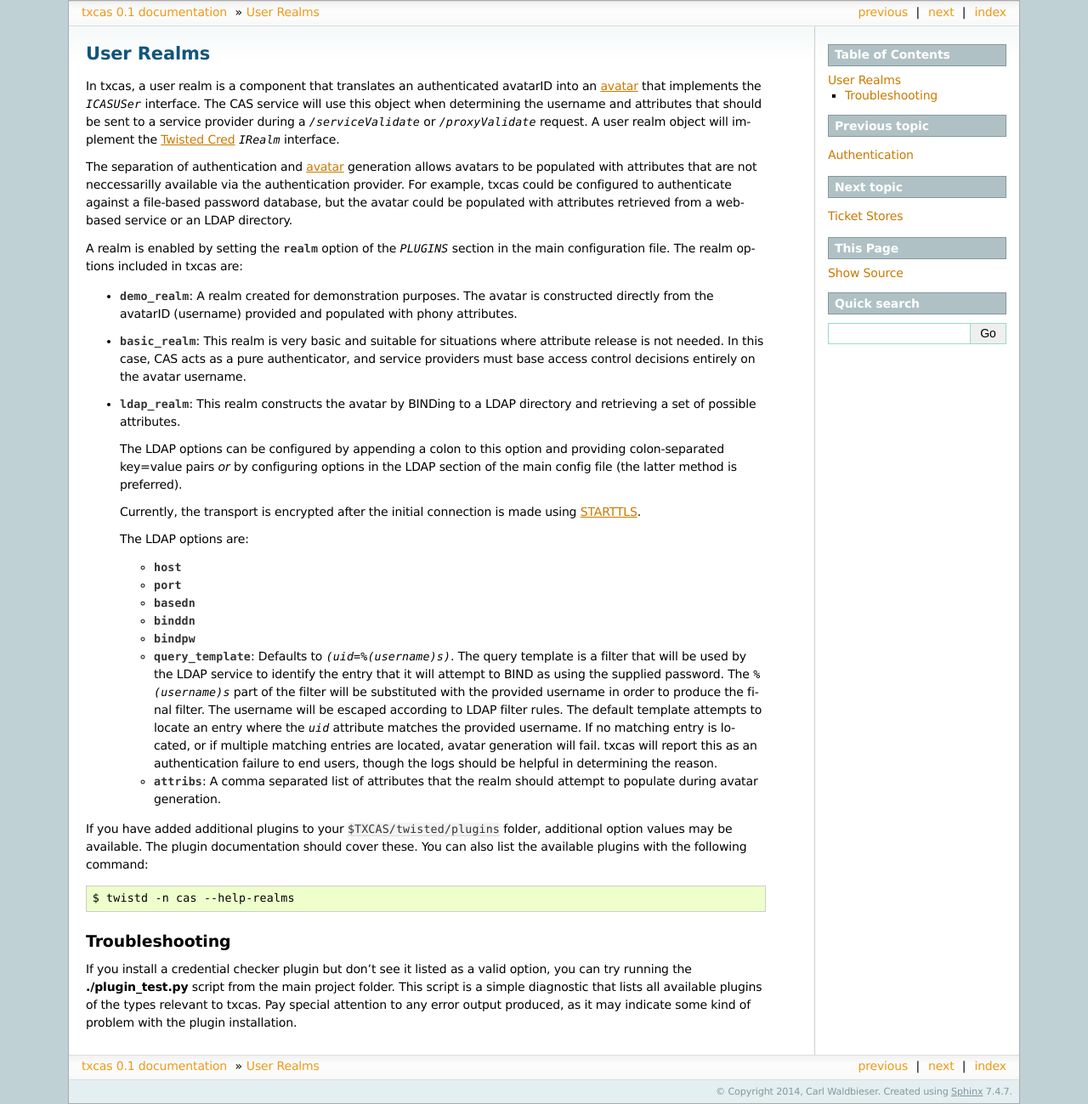
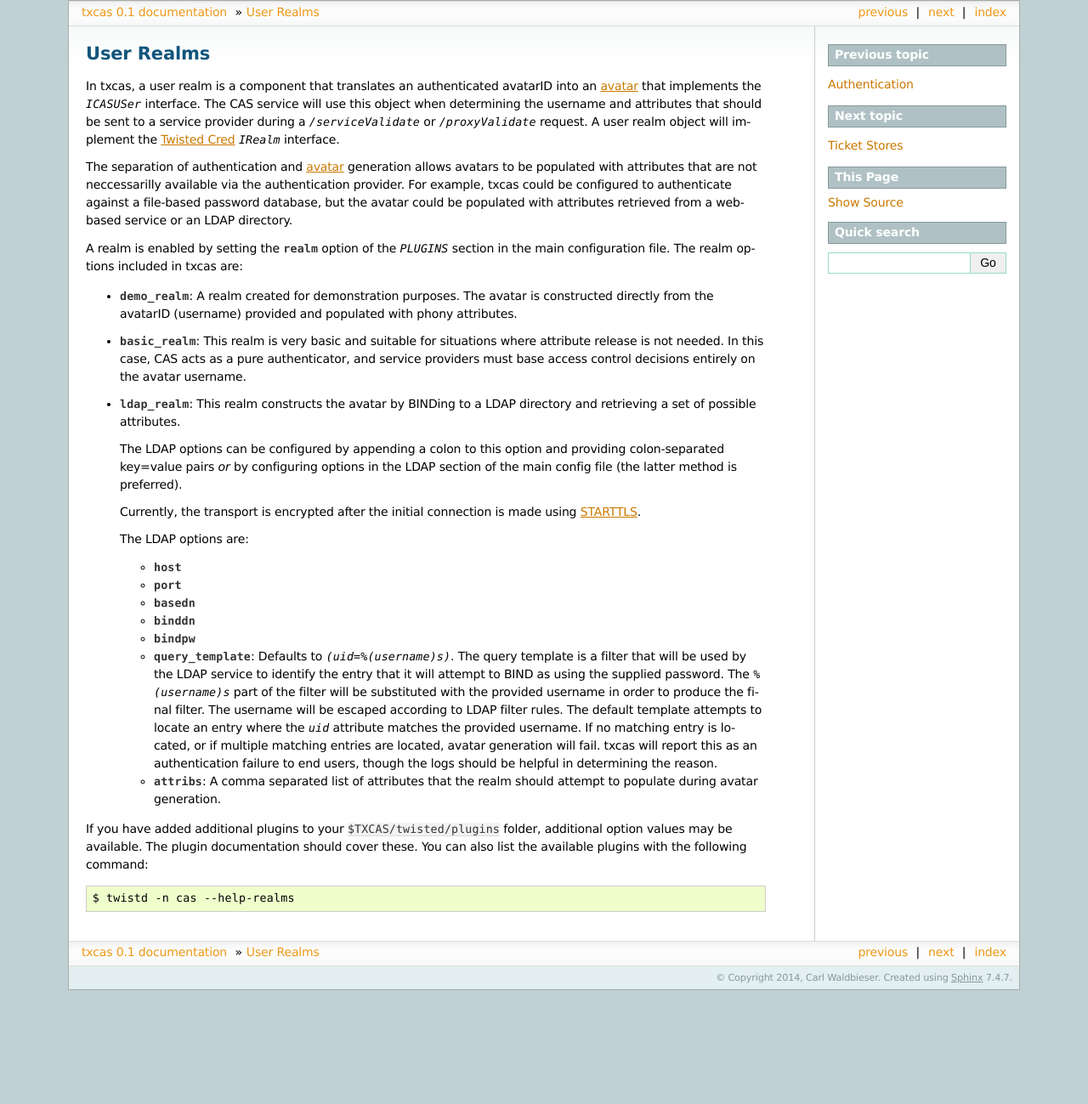
Before and after one commit to cwaldbieser/txcas, a Sphinx documentation site: the page built from docs/user_realms.rst, in a window 1280 px wide. Shown: the whole page at 85% size. Built offline with Sphinx 7.4.7, drawn with Linux system fonts in a browser that asks for light colours; after the commit the page ends 1165 px from its top, so only the background shows below that.

```diff
--- a/docs/index.rst
+++ b/docs/index.rst
@@ -17,6 +17,9 @@ Contents:
    authentication
    user_realms
    ticket_stores
+   service_managers
+
+   plugin_troubleshooting
 
    glossary
 
--- a/docs/user_realms.rst
+++ b/docs/user_realms.rst
@@ -66,15 +66,6 @@ command::
 
     $ twistd -n cas --help-realms
 
-Troubleshooting
----------------
-If you install a credential checker plugin but don't see it listed as a valid
-option, you can try running the :command:`./plugin_test.py` script from the
-main project folder.  This script is a simple diagnostic that lists all
-available plugins of the types relevant to txcas.  Pay special attention to
-any error output produced, as it may indicate some kind of problem with the
-plugin installation.
-
 
 .. _Twisted Cred: https://twistedmatrix.com/documents/14.0.0/core/howto/cred.html
 .. _STARTTLS: http://en.wikipedia.org/wiki/STARTTLS
```
Also changed, not shown: docs/authentication.rst (+0 -9 lines), docs/plugin_troubleshooting.rst (added, +10 -0 lines), docs/service_managers.rst (added, +56 -0 lines).
